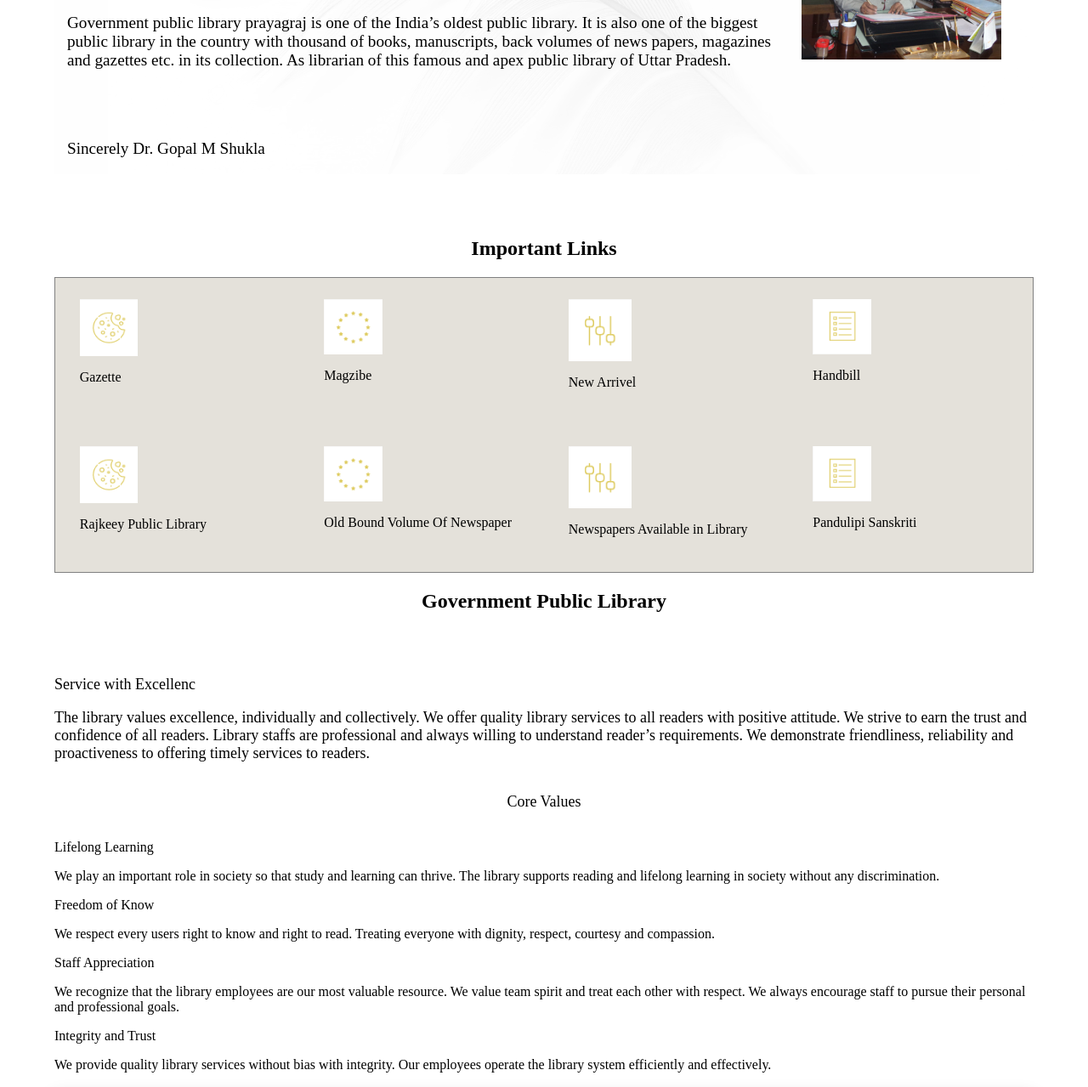
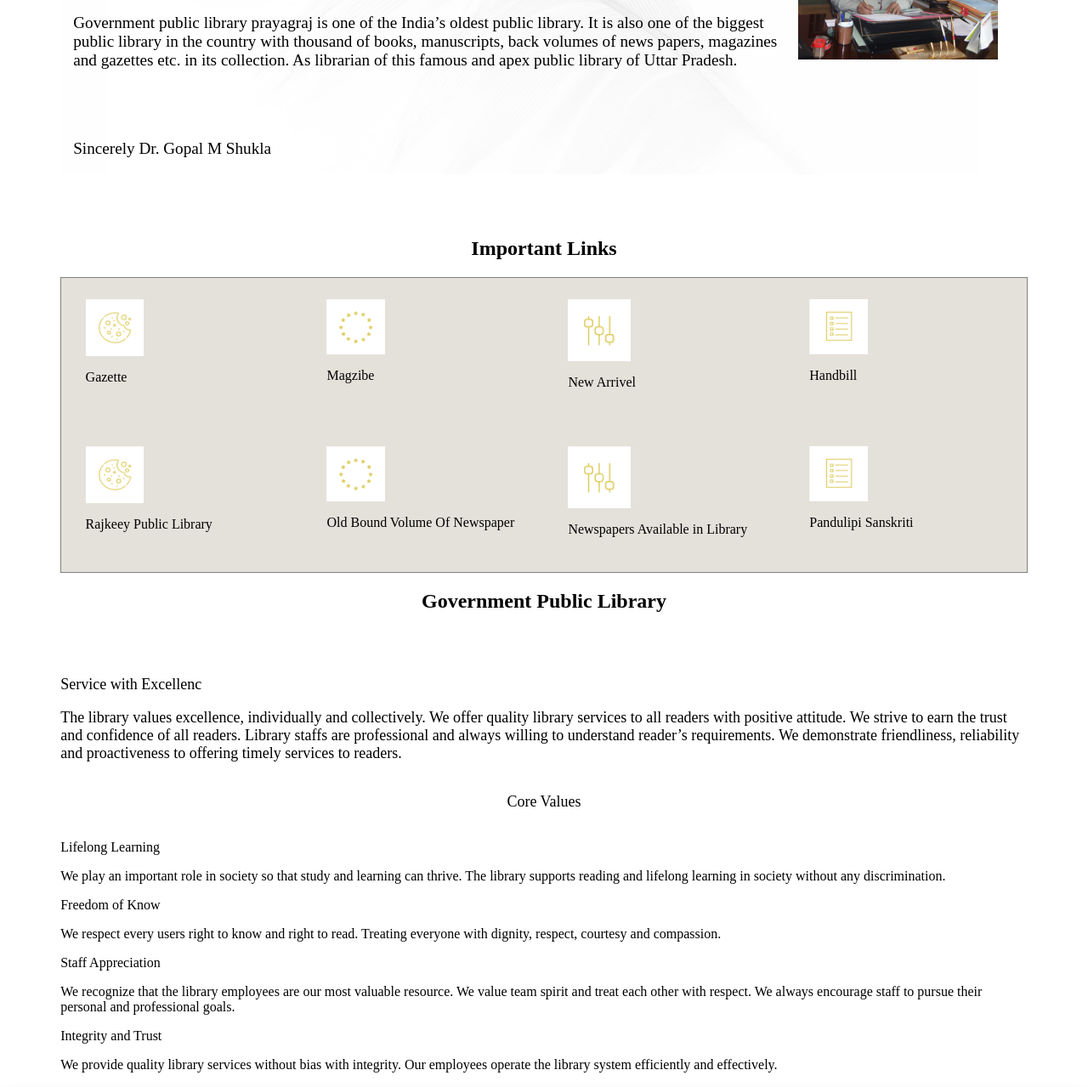
Before and after one commit to hars-github/prayagrajlibrary.github.io, a plain HTML site: page index.html in a window 1280 px wide. Shown: the part 1248-2527 px from the top of the page at 85% size. Drawn offline with Linux system fonts and the light colour scheme.

Commit message:
Update index.html

```diff
--- a/index.html
+++ b/index.html
@@ -10,7 +10,7 @@
         Allahabad Library
     </title>
 </head>
-<body style="margin-left:5%;margin-right:5%;">
+<body >
 
     <div class="row">
         <div class="col-sm"><a href="#"><img src="image_7.png"></a></div>
@@ -64,7 +64,7 @@
       <span class="dot" onclick="currentSlide(3)"></span>
     </div>
 <br><br> <h1 align="center">Featured Categories</h1>
-<div class="fly03" style="box-shadow:">
+<div class="fly03" style="margin-left:5%;margin-right:5%;">
 
     <div class="fly04"><img src="art&photo.jpg" width="150"><p>Arts & Photography (Shop Now)</p></div>
     <div class="fly04"><img src="food&drink.jpg" width="150"><p>Food & Drink (Shop Now)</p></div>
@@ -74,7 +74,7 @@
 </div>
 <br><br>
 
-<div class="fly05"><div class="fly06">
+<div class="fly05" style="margin-left:5%;margin-right:5%;"><div class="fly06">
     <p >Public Library Prayagraj</p>
     <p >Welcome to Government Public <br>
         Library Prayagraj</p>
@@ -92,6 +92,7 @@
                     </div>
 </div>
 <br><br><br>
+    <div style="margin-left:5%;margin-right:5%;">
 <h2 align="center">Important Links</h2>
 <div class="fly08">
 
@@ -109,7 +110,9 @@
 
 
 </div>
+    </div>
 
+    <div style="margin-left:5%;margin-right:5%;">
 <h2 align="center">Government Public Library</h2>
 <br><br>
 <div class="fly10">
@@ -149,6 +152,7 @@
             </p>
     </div>
 </div>
+    </div>
 <div class="maggi5">
     <div class="maggi4">
           <h3> Web Info</h3>
```
